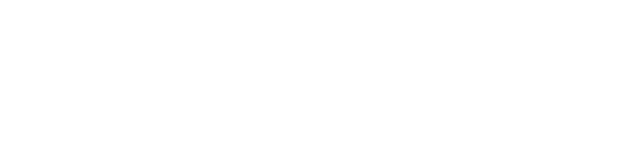
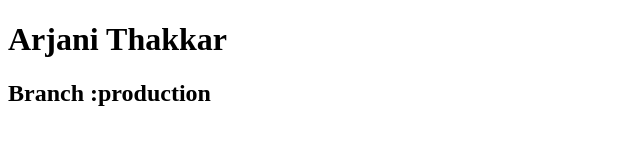
Before and after one commit to arjanithakkar107/arjanithakkar_107_mid2025, a plain HTML site: page index.html in a window 1280 px wide. Shown: the whole page, without its empty margins (0-640 px from the left). Drawn offline with Linux system fonts and the light colour scheme.

Commit message:
first commit

```diff
--- a/index.html
+++ b/index.html
@@ -6,6 +6,7 @@
     <title>Document</title>
 </head>
 <body>
-
+    <h1> Arjani Thakkar </h1>
+    <h2> Branch :production</h2>
 </body>
 </html>
```
